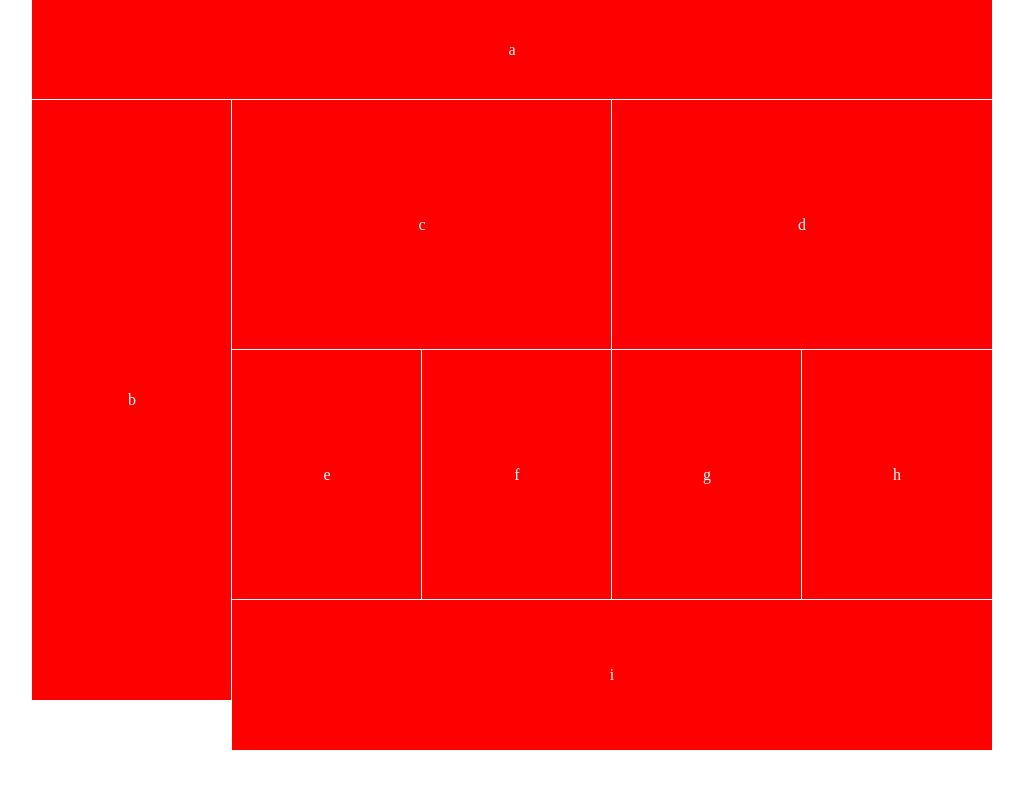
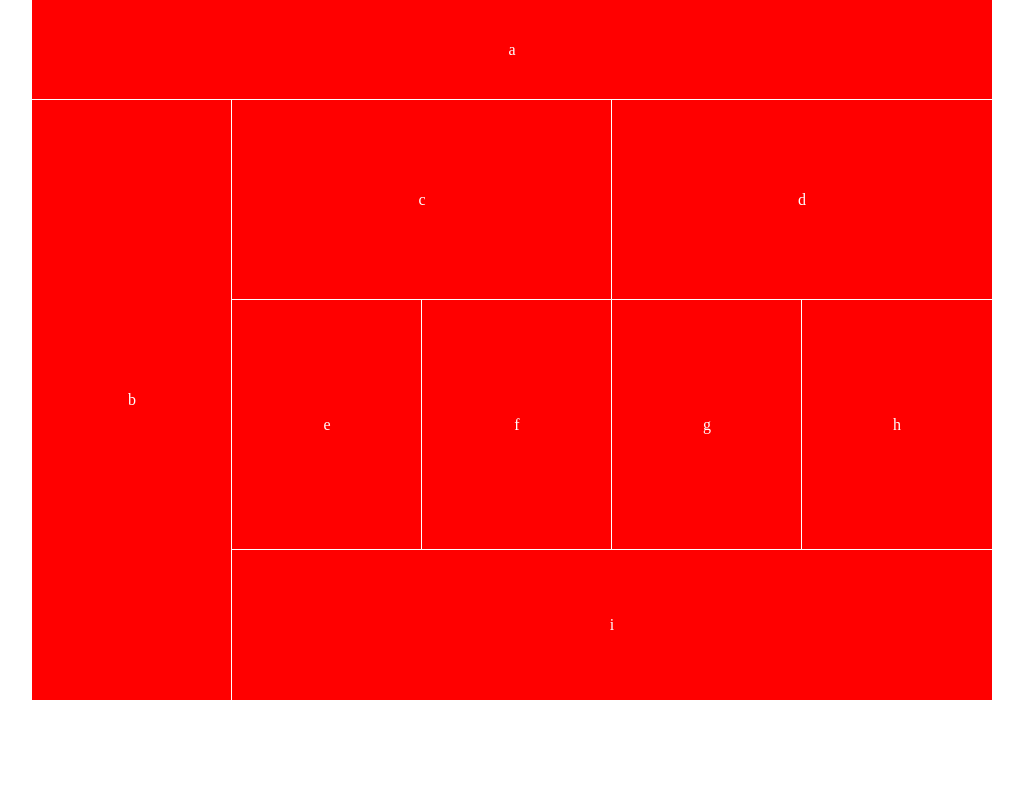
Before and after one commit to mwalker0909/lab-01, a plain HTML site: page index.html in a window 1280 px wide. Shown: the whole page, without its empty margins (128-1151 px from the left). Drawn offline with Linux system fonts and the light colour scheme; files that its build step writes are made by us from their sources.

Commit message:
finished desktop.css

```diff
--- a/css/layouts/desktop.css
+++ b/css/layouts/desktop.css
@@ -21,13 +21,13 @@ main {
 }
 article {
   width: 380px;
-  min-height: 200px;
+  height: 200px;
   float: left;
 }
 
 section {
   width: 190px;
-  min-height: 250px;
+  height: 250px;
   float: left;
 }
 
```
